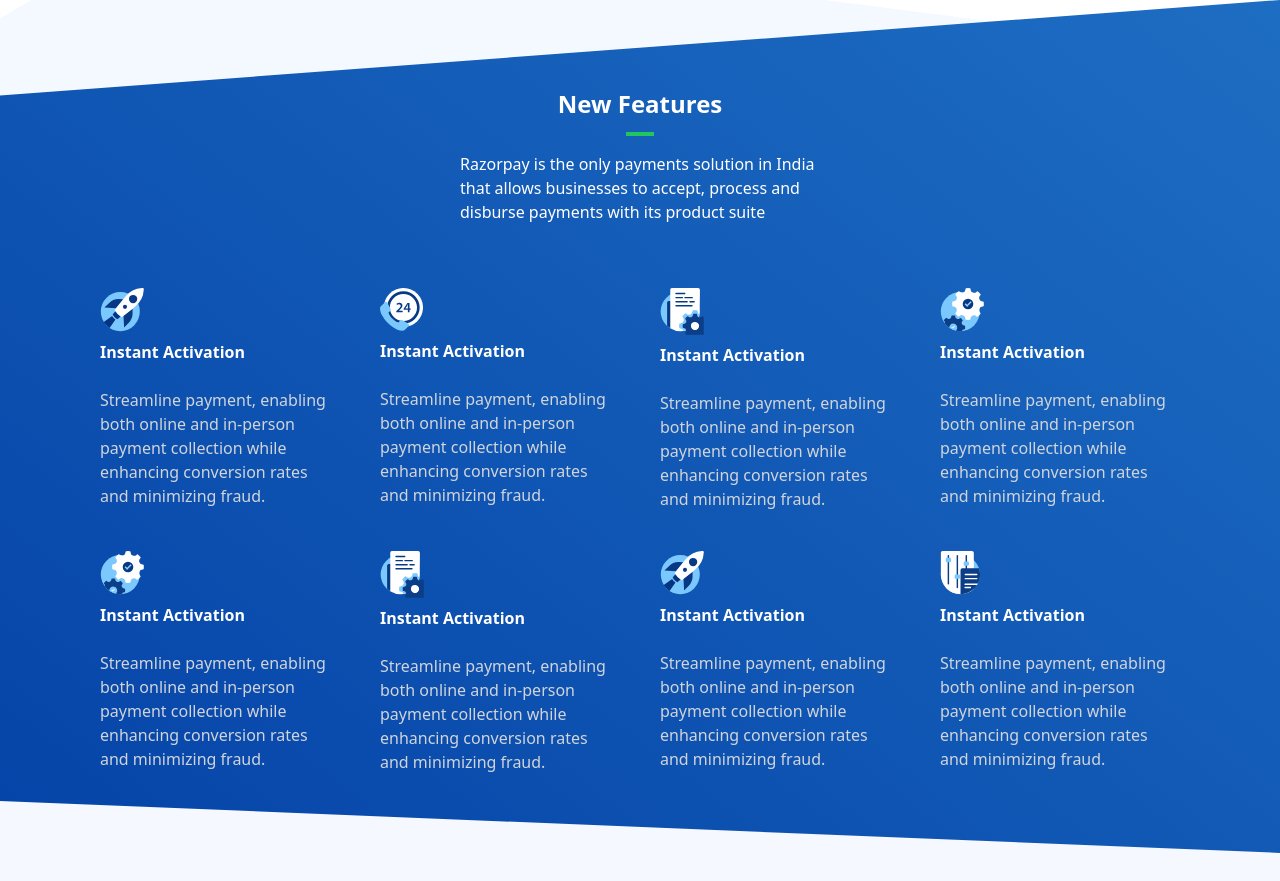
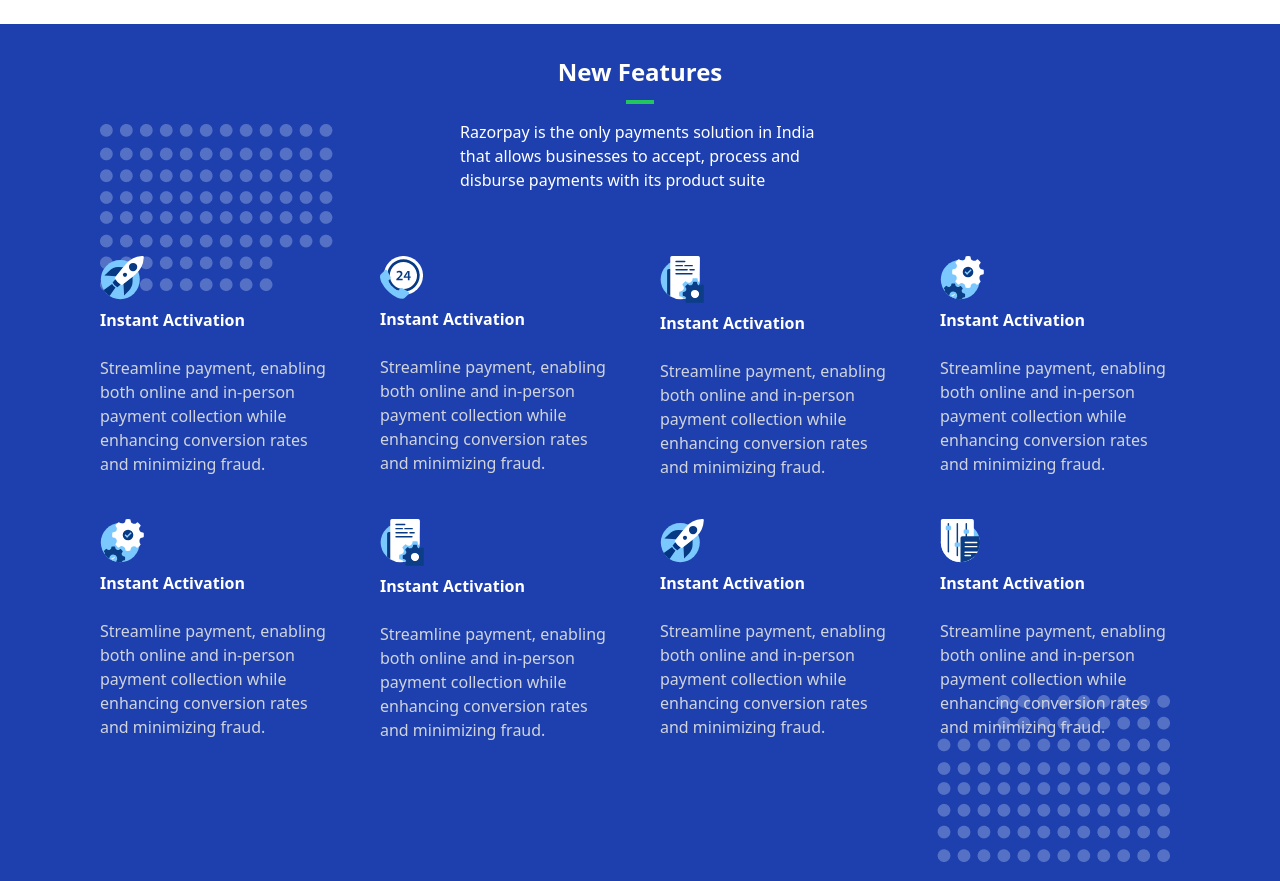
Before and after one commit to KamalJhorar/razor-pay-clone, a plain HTML site: page index.html in a window 1280 px wide. Shown: the part 3791-4672 px from the top of the page. Drawn offline with nearby package versions, Linux system fonts and the light colour scheme.

Commit message:
bg changes

```diff
--- a/index.html
+++ b/index.html
@@ -598,15 +598,17 @@
 
 <!-- core features -->
 
-  <section class="w-full relative z-10  bg-[url(./images/core-features-sectionBG.svg)] bg-no-repeat bg-cover pt-16  pb-[120px] ">
+  <section class="w-full relative z-10  bg-blue-800 mt-[7rem]  pt-8  pb-[160px] ">
+    <img src="./images/feature-section1-dottedrows.png" alt="" class="absolute left-[100px] top-[100px]">
+    <img src="./images/feature-section1-dottedrows.png" alt="" class="absolute right-[110px] bottom-[40px] rotate-180">
 
-  <div class="relative w-11/12 max-w-[1080px] mx-auto mt-[7rem]   ">
+  <div class="relative w-11/12 max-w-[1080px] mx-auto  z-10  ">
     <h2 class="font-bold text-2xl text-white text-center mb-3"> New Features</h2>
     <div class="w-7 h-1 bg-green-500 mx-auto  "></div>
     <p class="w-1/3 mx-auto text-white text-sopacity-75 my-4">Razorpay is the only payments solution in India that allows businesses to accept, process and disburse payments with its product suite</p>
     <div class="grid grid-cols-4 gap-10 mt-[4rem]">
       <!-- card 1 -->
-      <div> <img src="./images/instant-activation-icon.svg" alt="">
+      <div > <img src="./images/instant-activation-icon.svg" alt="">
         <h3 class="font-bold text-white mt-2">Instant Activation</h3>
         <p class="text-gray-300 mt-6">Streamline payment, enabling both online and in-person payment collection while enhancing conversion rates and minimizing fraud.</p>
       </div>
```
